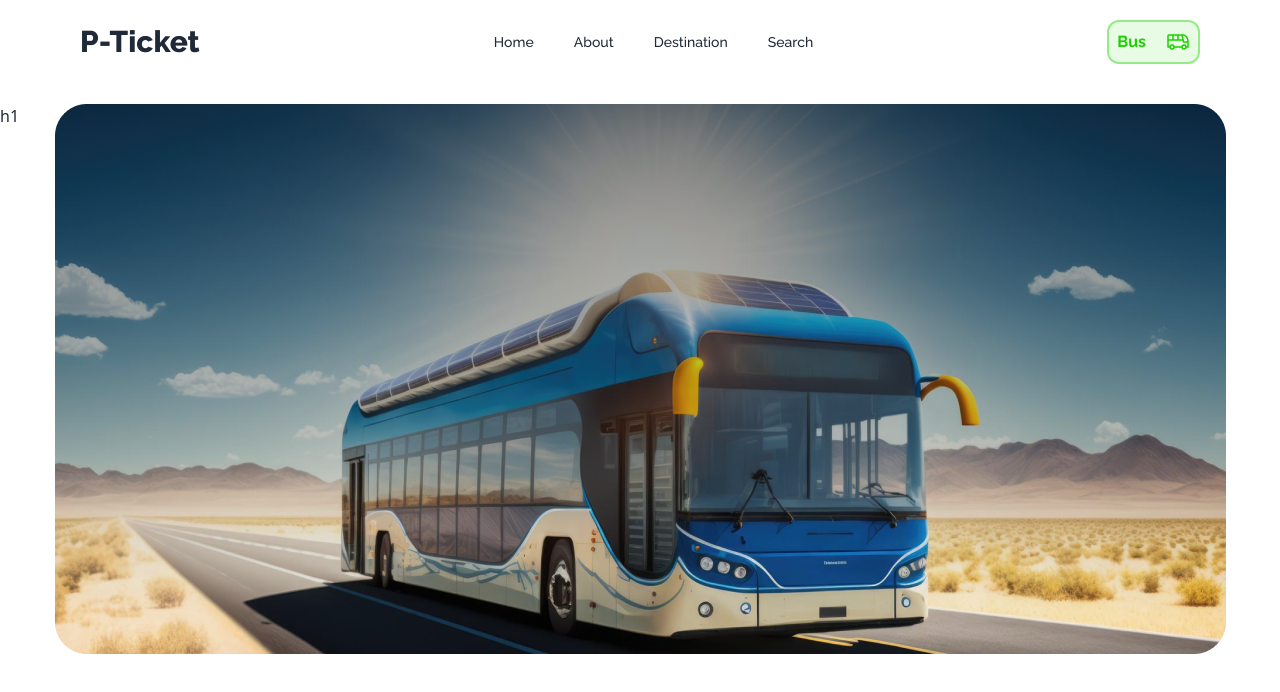
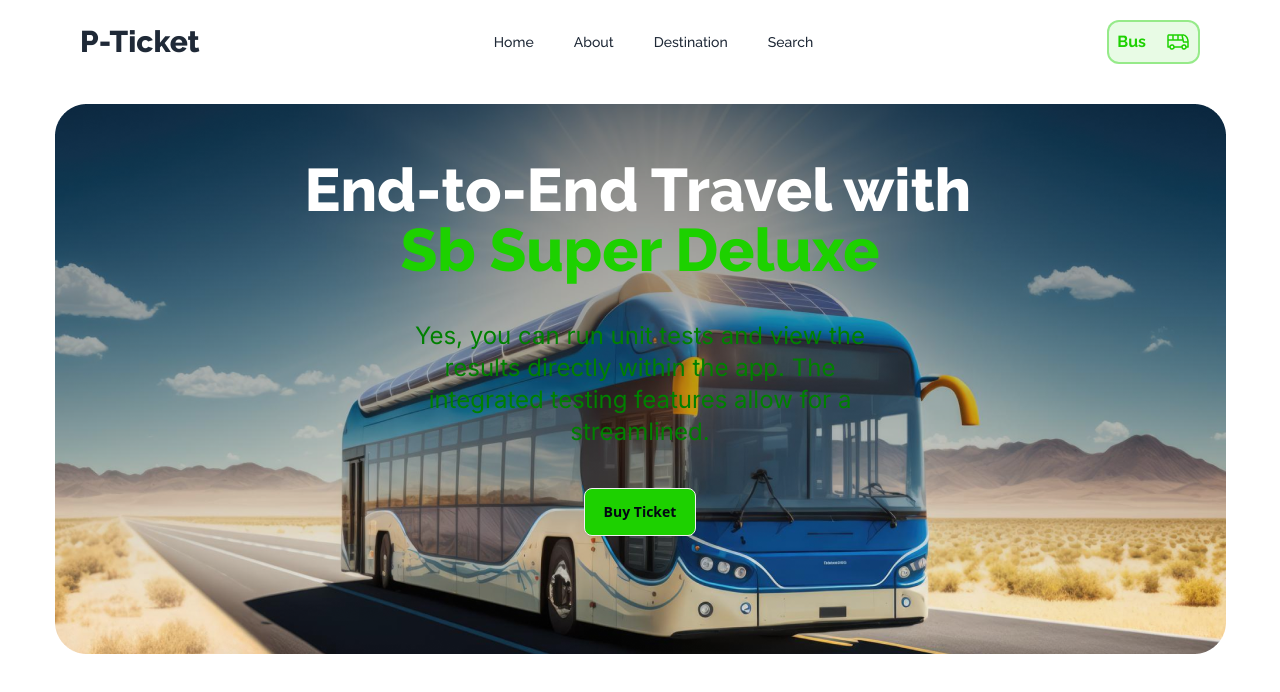
Before and after one commit to SabbirReturn/smart-bus-ticket-repo, a plain HTML site: page index.html in a window 1280 px wide. Drawn offline with nearby package versions, Linux system fonts and the light colour scheme.

Commit message:
banner section

```diff
--- a/index.html
+++ b/index.html
@@ -32,8 +32,14 @@
     </header>
     <main>
         <!-- Banner section -->
-        <section id="banner" class="bg-[url(images/banner.png)]  bg-no-repeat bg-center bg-contain h-[200px] lg:h-[550px] mt-3 lg:mt-10 border-green-600">
-            <h1 class="">h1</h1>
+        <section id="banner" class="bg-[url(images/banner.png)]  bg-no-repeat bg-center bg-contain h-[200px] lg:h-[550px] mt-3 lg:mt-10 flex flex-col  items-center py-2 lg:py-14 gap-y-5 md:gap-y-2 lg:gap-y-10">
+            <h1 class="text-[#FFFFFF] text-xs md:text-2xl lg:text-6xl raleway-extrabold">End-to-End Travel with <br>
+                <span class="text-[#1DD100] px-4 md:px-8 lg:px-24">Sb Super Deluxe</span>
+            </h1>
+            <p class="inter-regular text-[green] text-sm md:text-sm lg:text-2xl px-5 md:px-64 lg:px-96 text-center ">Yes, you can run unit tests and view the results directly within the app. The integrated testing features allow for a streamlined.</p>
+            <button class="btn bg-[#1DD100] w-28">
+                <p class="text-[#030712]">Buy Ticket</p>
+            </button>
          </section>
     </main>
 </body>
```
